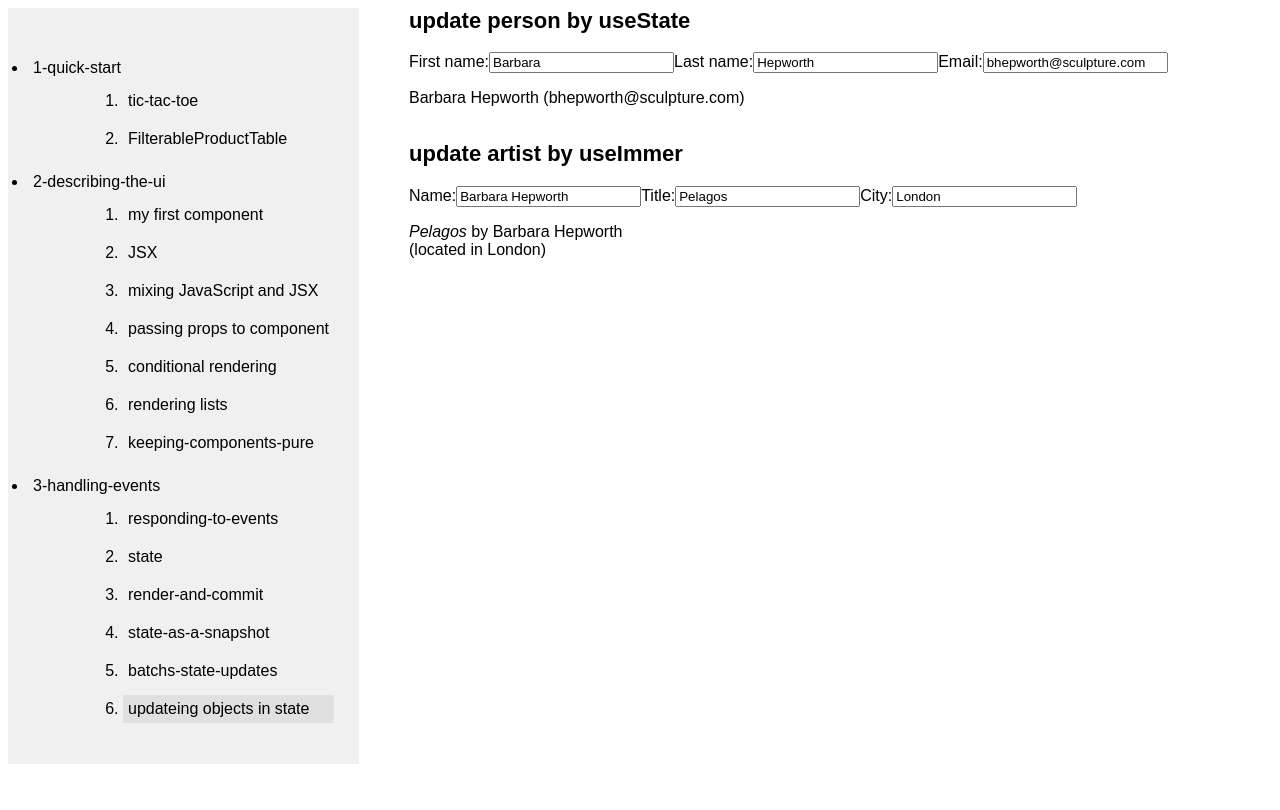
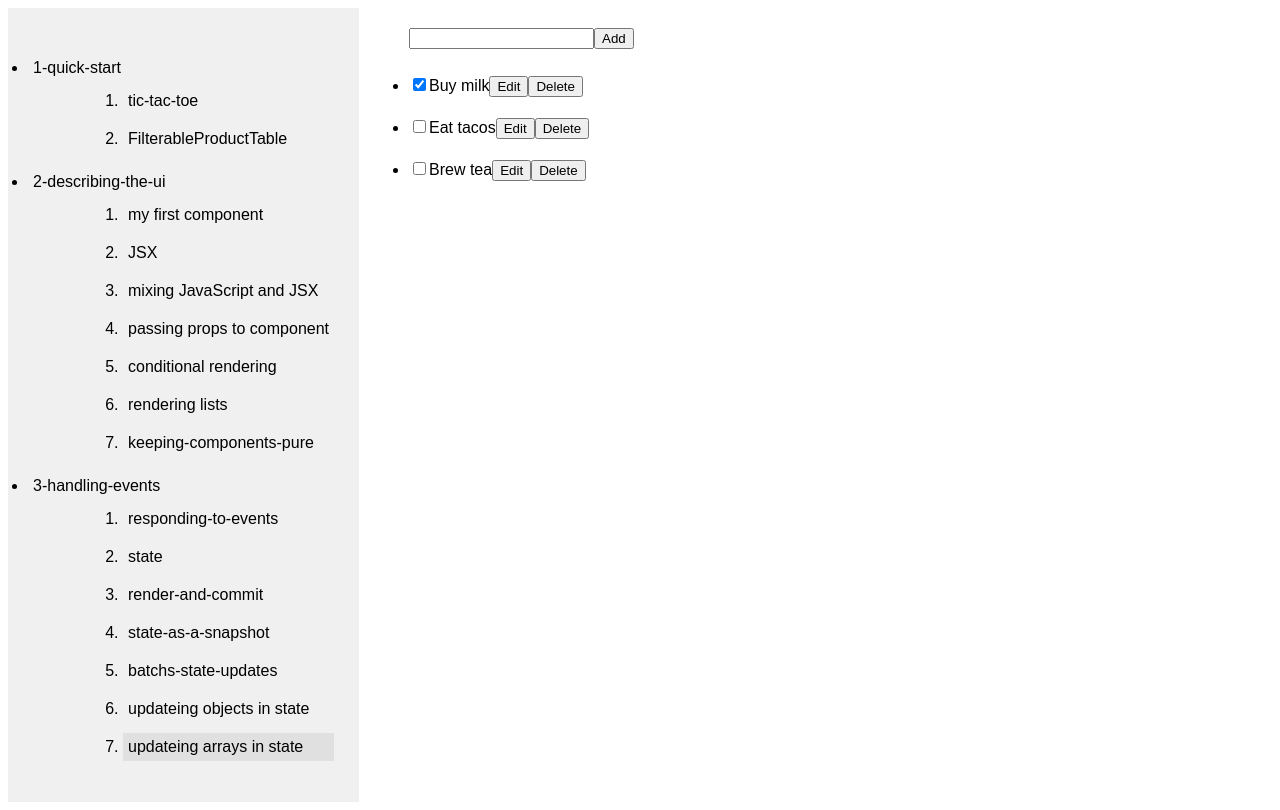
Before and after one commit to yuyongyu08/first-react-app, a React (Vite) app: page / in a window 1280 px wide. Built offline with nearby package versions, Linux system fonts and the light colour scheme.

Commit message:
update array

```diff
--- a/src/demos.jsx
+++ b/src/demos.jsx
@@ -14,6 +14,7 @@ import ClockWall from "./views/3-adding-interactivity/3-render-and-commit/ClockW
 import MessageSender from "./views/3-adding-interactivity/4-state-as-a-snapshot/MessageSender";
 import Counter from "./views/3-adding-interactivity/5-batchs-state-updates/Counter";
 import MixinForm from "./views/3-adding-interactivity/6-updating-objects-in-state/MixinForm";
+import TaskApp from "./views/3-adding-interactivity/7-updating-arrays-in-state/TaskApp";
 
 const demos = [
   {
@@ -88,6 +89,10 @@ const demos = [
       {
         title: "updateing objects in state",
         compoment: <MixinForm/>,
+      },
+      {
+        title: "updateing arrays in state",
+        compoment: <TaskApp/>,
       }
     ],
   }
--- /dev/null
+++ b/src/views/3-adding-interactivity/7-updating-arrays-in-state/AddTodo.jsx
@@ -0,0 +1,14 @@
+import { useState } from "react";
+export default function TodoList({ onAdd }) {
+  const [title, setTitle] = useState("");
+  function handleTitleChange(event) {
+    setTitle(event.target.value);
+  }
+
+  return (
+    <div>
+      <input type="text" value={title} onChange={handleTitleChange} />
+      <button onClick={() => {onAdd(title); setTitle('')}}>Add</button>
+    </div>
+  );
+}
--- /dev/null
+++ b/src/views/3-adding-interactivity/7-updating-arrays-in-state/Task.jsx
@@ -0,0 +1,44 @@
+import React, { useState } from "react";
+export default function Task({ todo, onEdit, onDelete }) {
+  const [isEditing, setIsEditing] = useState(false);
+  let todoContent;
+  if (isEditing) {
+    todoContent = (
+      <>
+        <input
+          value={todo.title}
+          onChange={(e) => {
+            onEdit({
+              ...todo,
+              title: e.target.value,
+            });
+          }}
+        />
+        <button onClick={() => setIsEditing(false)}>Save</button>
+      </>
+    );
+  } else {
+    todoContent = (
+      <>
+        {todo.title}
+        <button onClick={() => setIsEditing(true)}>Edit</button>
+      </>
+    );
+  }
+  return (
+    <label>
+      <input
+        type="checkbox"
+        checked={todo.done}
+        onChange={(e) => {
+            onEdit({
+            ...todo,
+            done: e.target.checked,
+          });
+        }}
+      />
+      {todoContent}
+      <button onClick={() => onDelete(todo.id)}>Delete</button>
+    </label>
+  );
+}
--- /dev/null
+++ b/src/views/3-adding-interactivity/7-updating-arrays-in-state/TaskApp.jsx
@@ -0,0 +1,55 @@
+import React, { useState } from "react";
+import AddTodo from "./AddTodo";
+import TodoList from "./TaskList";
+
+let nextId = 3;
+const initialTodos = [
+  { id: 0, title: "Buy milk", done: true },
+  { id: 1, title: "Eat tacos", done: false },
+  { id: 2, title: "Brew tea", done: false },
+];
+
+export default function TaskApp() {
+  const [todos, setTodos] = useState(initialTodos);
+
+  function handleTodoAdd(title) {
+    const newTodo = {
+      id: nextId,
+      title: title,
+      done: false,
+    };
+    nextId++;
+    setTodos([...todos, newTodo]);
+  }
+
+  function handleTodoEdit(nextTodo) {
+    setTodos(todos.map((todo) => {
+        if (todo.id === nextTodo.id) {
+            return nextTodo;
+        }
+        return todo;
+        }
+    ));
+  }
+
+  function handleTodoDelete(id) {
+    setTodos(todos.filter((todo) => todo.id !== id));
+  }
+
+  return (
+    <div style={{marginTop: '20px'}}>
+      <AddTodo onAdd={handleTodoAdd} />
+      <TodoList todos={todos} onEdit={handleTodoEdit} onDelete={handleTodoDelete} />
+    </div>
+  );
+}
+/**
+ * 数组的修改
+ * 1、增：用展开运算符+新元素构造新数组
+ * 2、删：用filter过滤掉要删除的元素
+ * 3、改（转换元素、替换元素、修改元素）：用map遍历，修改指定元素
+ * 4、排序：先复制一份，再排序
+ * 5、元素是对象：先复制一份元素，再修改
+ *
+ * 终极大招：use-immer，可以使用数组原生方法直接修改
+ */
--- /dev/null
+++ b/src/views/3-adding-interactivity/7-updating-arrays-in-state/TaskList.jsx
@@ -0,0 +1,14 @@
+import Task from "./Task";
+export default function TaskList({ todos, onEdit, onDelete }) {
+  return (
+    <div>
+      <ul style={{padding: 0}}>
+        {todos.map((todo) => (
+          <li key={todo.id} style={{padding: '10px 0'}}>
+            <Task todo={todo} onEdit={onEdit} onDelete={onDelete} />
+          </li>
+        ))}
+      </ul>
+    </div>
+  );
+}
```
